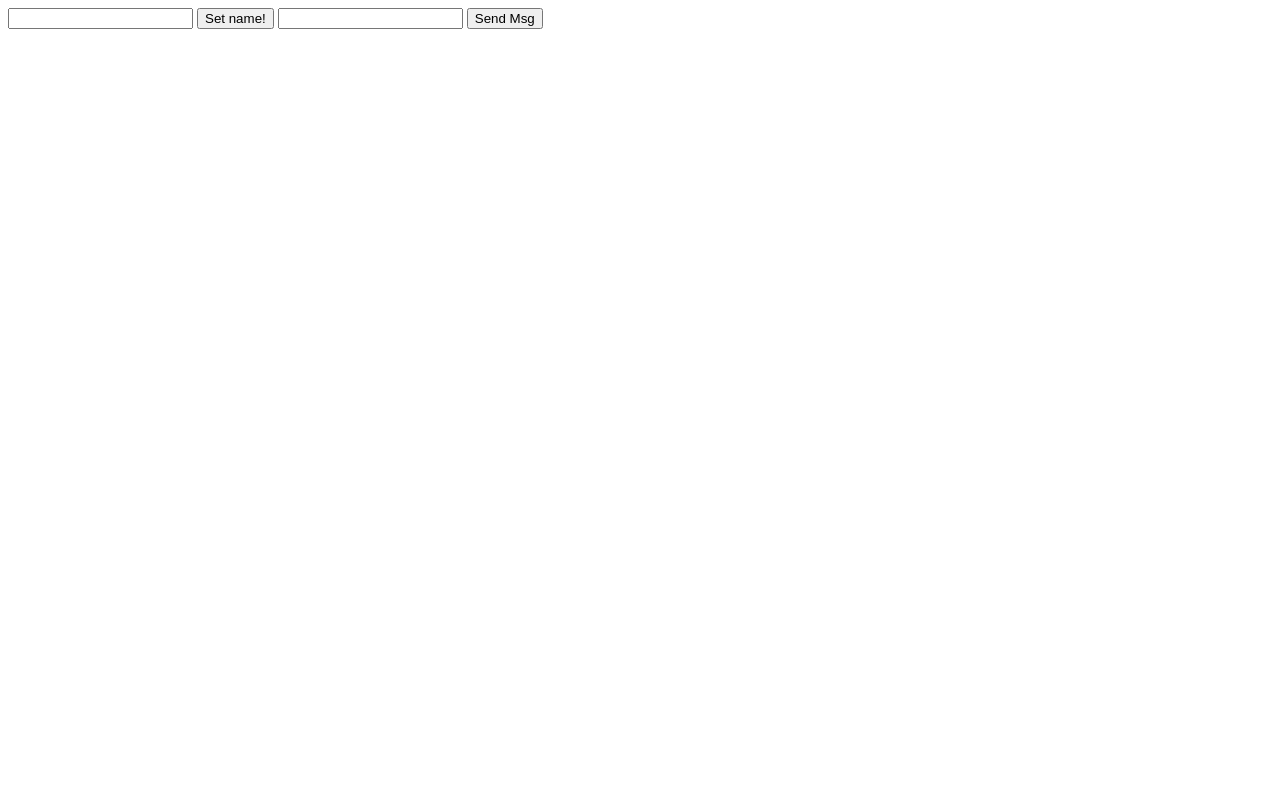
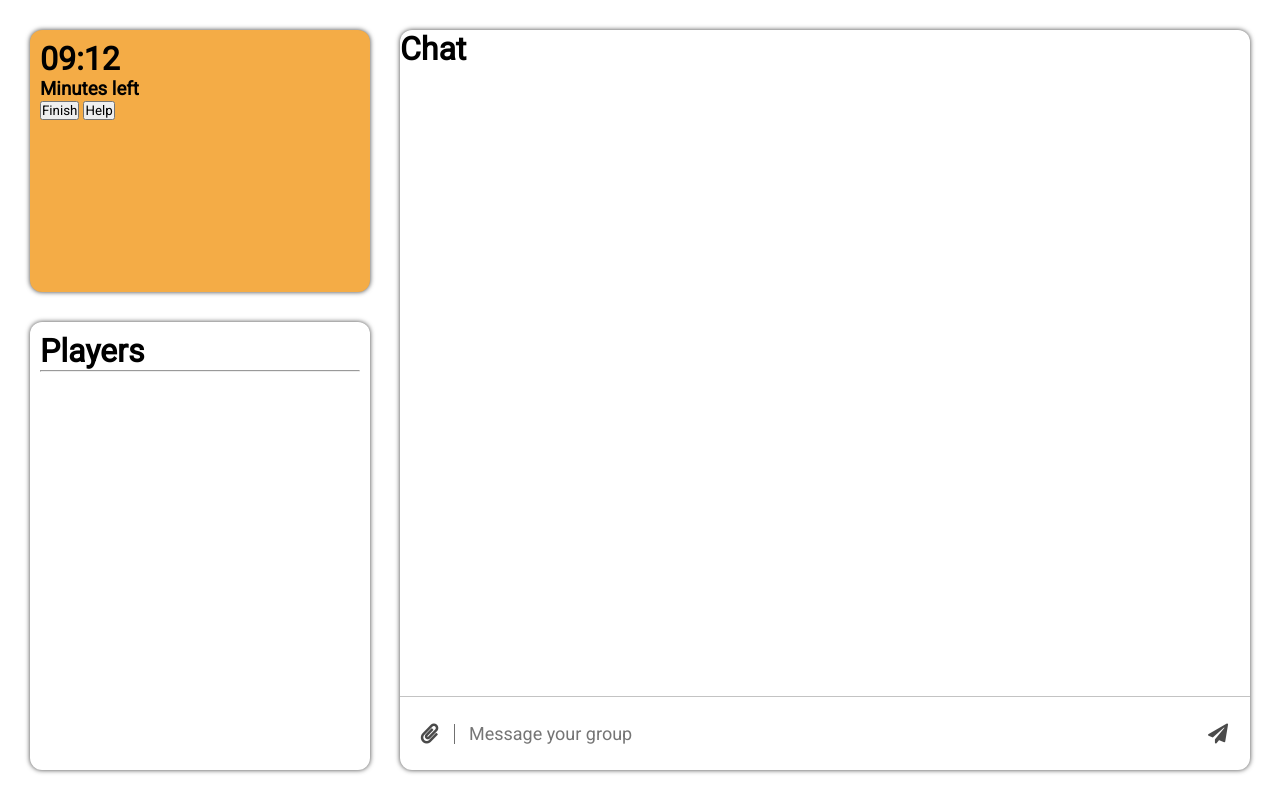
Before and after one commit to Dbrrohof/v22, a website: page index.html in a window 1280 px wide. Drawn offline with nearby package versions, Linux system fonts and the light colour scheme; no server answers.

Commit message:
frontend begins

```diff
--- a/index.html
+++ b/index.html
@@ -2,13 +2,32 @@
 <html>
   <head>
     <title>Socket.IO chat</title>
+    <link rel="stylesheet" href="https://use.fontawesome.com/releases/v5.3.1/css/all.css" integrity="sha384-mzrmE5qonljUremFsqc01SB46JvROS7bZs3IO2EmfFsd15uHvIt+Y8vEf7N7fWAU" crossorigin="anonymous">
+    <link rel="stylesheet" href="css/style.css">
   </head>
   <body>
-    <input type="text" id="name">
-    <button id="setNameBtn">Set name!</button>
-
-    <input type="text" id="msg">
-    <button id="sendMsg">Send Msg</button>
+    <div class="grid-container">
+        <div class="players">
+            <h1>Players</h1>
+            <hr>
+            <div class="player-list"></div>
+        </div>
+        <div class="Time">
+            <h1>09:12</h1>
+            <h3>Minutes left</h3>
+            <button>Finish</button>
+            <button>Help</button>
+        </div>
+        <div class="Chat">
+            <div class="header"><h1>Chat</h1></div>
+            <div class="messages"></div>
+            <div class="input">
+                <i class="fas fa-paperclip"></i>
+                <input type="text" id="msgInput" placeholder="Message your group">
+                <i class="fas fa-paper-plane"></i>
+            </div>
+        </div>
+    </div>
 
     <script src="/socket.io/socket.io.js"></script>
     <script src="https://code.jquery.com/jquery-1.11.1.js"></script>
--- a/index.js
+++ b/index.js
@@ -1,6 +1,9 @@
+const express = require('express')
 var app = require('express')();
 var http = require('http').Server(app);
 var io = require('socket.io')(http);
+
+app.use(express.static('public'))
 
 app.get('/', function(req, res){
   res.sendFile(__dirname + '/index.html');
--- /dev/null
+++ b/public/css/style.css
@@ -0,0 +1,86 @@
+@import url('https://fonts.googleapis.com/css?family=Roboto');
+
+*{
+    box-sizing: border-box;
+    padding: 0;
+    margin: 0;
+    font-family: 'Roboto', sans-serif;
+}
+html { height: 100%; }
+body { min-height: 100%; }
+.grid-container {
+    padding: 30px;
+    display: grid;
+    width: 100vw;
+    height: 100vh;
+    grid-template-columns: 1fr 2.5fr;
+  grid-template-rows: 1.25fr 1fr 1fr;
+    grid-gap: 30px;
+    grid-template-areas: "Time Chat" "players Chat" "players Chat";
+}
+
+
+.players {
+    grid-area: players;
+    border-radius: 12px;
+    padding: 10px;
+
+    -webkit-box-shadow: 0px 0px 5px 0px rgba(0,0,0,0.75);
+    -moz-box-shadow: 0px 0px 5px 0px rgba(0,0,0,0.75);
+    box-shadow: 0px 0px 5px 0px rgba(0,0,0,0.75);
+}
+
+.Time {
+    grid-area: Time;
+    border-radius: 12px;
+    padding: 10px;
+    background-color: rgb(244, 172, 70);
+
+    -webkit-box-shadow: 0px 0px 5px 0px rgba(0,0,0,0.75);
+    -moz-box-shadow: 0px 0px 5px 0px rgba(0,0,0,0.75);
+    box-shadow: 0px 0px 5px 0px rgba(0,0,0,0.75);
+}
+
+.Chat {
+    grid-area: Chat;
+    border-radius: 12px;
+    display: grid;
+    grid-template:
+    ' . ' 1fr
+    ' . ' 8fr
+    ' . ' 1fr
+    / 1fr;
+
+    -webkit-box-shadow: 0px 0px 5px 0px rgba(0,0,0,0.75);
+    -moz-box-shadow: 0px 0px 5px 0px rgba(0,0,0,0.75);
+    box-shadow: 0px 0px 5px 0px rgba(0,0,0,0.75);
+}
+.input {
+    border-top: 1px solid #C3C3C3;
+    padding: 5px;
+}
+.input input {
+    height: 100%;
+    border: none;
+    width: calc(100% - 120px);
+    font-size: 18px;
+}
+.input i {
+    font-size: 20px;
+    vertical-align: text-bottom;
+    color: #4A4A4A;
+}
+.input i:hover {
+    color: #000000;
+    cursor: pointer;
+}
+.input .fa-paperclip {
+    width: 50px;
+    text-align: center;
+    border-right: 1px solid #707070;
+    margin-right: 10px;
+}
+.input .fa-paper-plane {
+    width: 50px;
+    text-align: center;
+}
```
